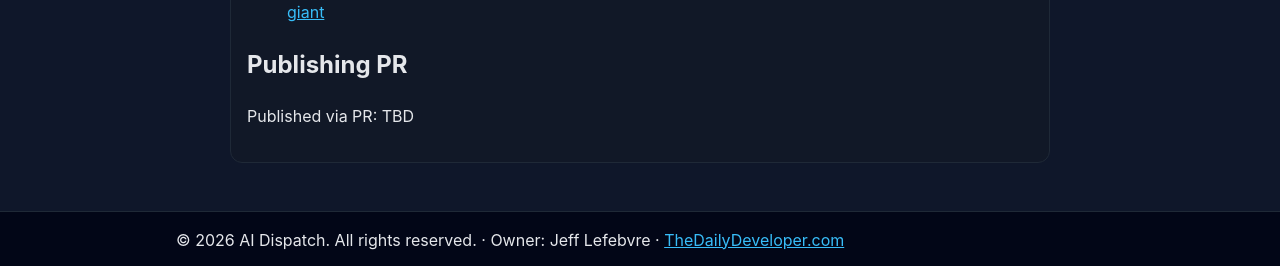
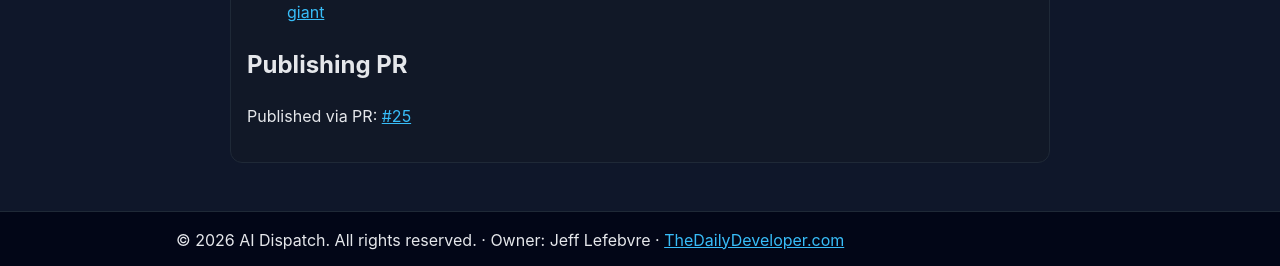
Before and after one commit to thestamp/Static-ai-articles, a Jekyll site: the page built from articles/2026-04-23-warner-bros-discovery-shareholders-vote-paramount-deal.md, in a window 1280 px wide. Shown: the part 804-1070 px from the top of the page. Built offline with Jekyll 4.4.1, drawn with Linux system fonts in a browser that asks for light colours.

Commit message:
chore: backfill publishing PR URL in article

```diff
--- a/articles/2026-04-23-warner-bros-discovery-shareholders-vote-paramount-deal.md
+++ b/articles/2026-04-23-warner-bros-discovery-shareholders-vote-paramount-deal.md
@@ -7,7 +7,7 @@
 category: "breaking-news"
 status: "published"
 permalink: "/articles/2026-04-23-warner-bros-discovery-shareholders-vote-paramount-deal/"
-published_pr_url: "TBD"
+published_pr_url: "https://github.com/thestamp/Static-ai-articles/pull/25"
 ---
 
 # Warner Bros. Discovery Shareholders Vote on Paramount Deal
@@ -26,4 +26,4 @@
 
 ## Publishing PR
 
-Published via PR: TBD
+Published via PR: [#25](https://github.com/thestamp/Static-ai-articles/pull/25)
```
